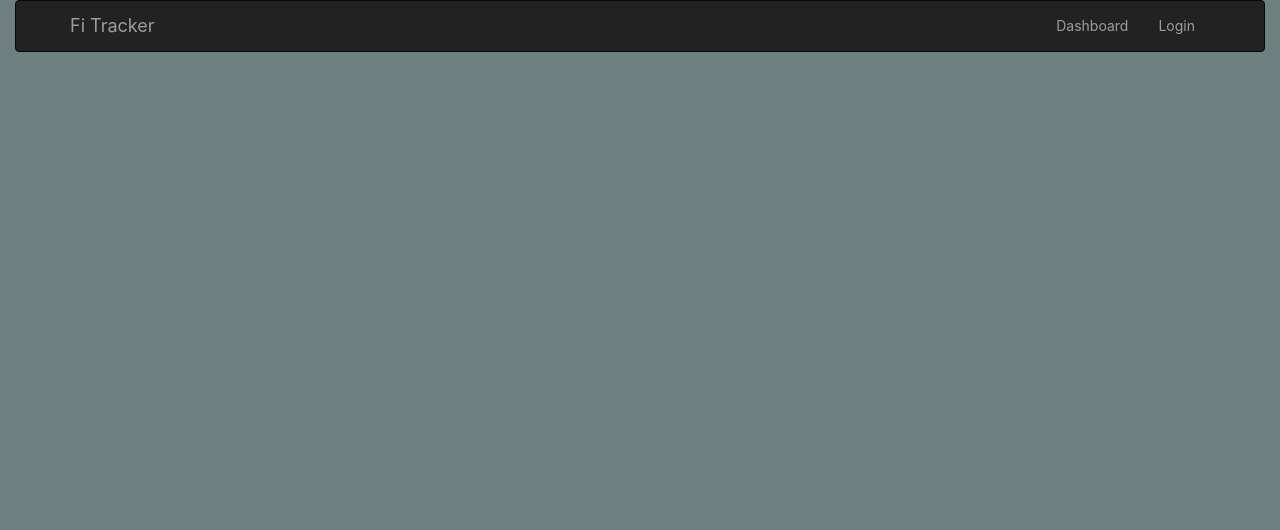
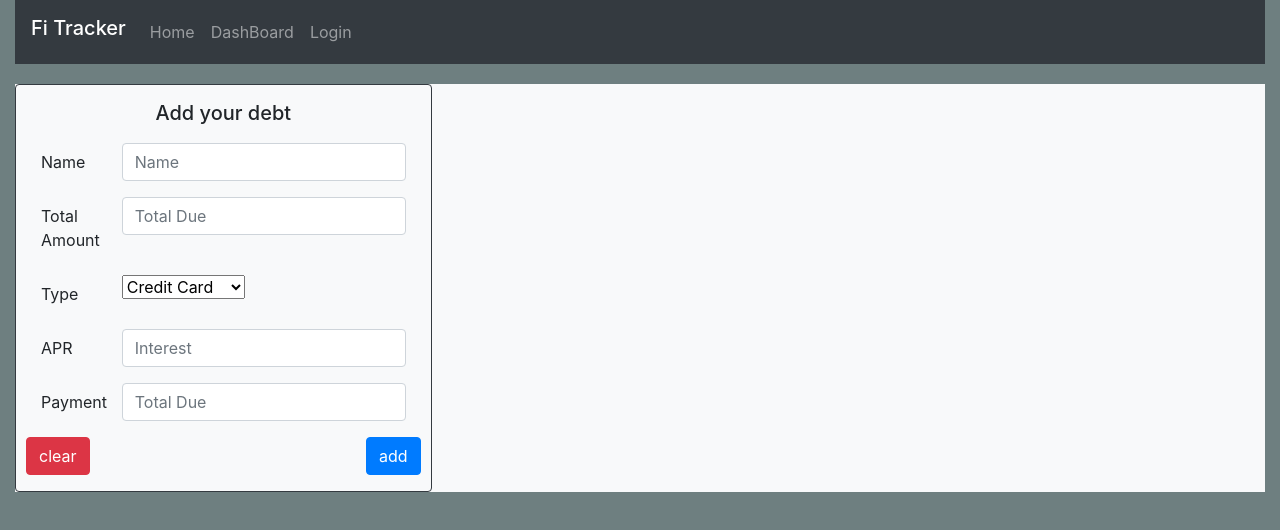
Before and after one commit to t3miLo/Fi-Tracker, a React (Create React App) app: page /dashboard in a window 1280 px wide. Shown: the top 530 px of the page. Built offline with nearby package versions, Linux system fonts and the light colour scheme.

Commit message:
finish the add debt component.

```diff
--- a/public/index.html
+++ b/public/index.html
@@ -5,11 +5,12 @@
     <link rel="shortcut icon" href="%PUBLIC_URL%/favicon.ico">
     <meta name="viewport" content="width=device-width, initial-scale=1, shrink-to-fit=no">
     <meta name="theme-color" content="#000000">
-  <!--  Bootstrap4
+  <!--  Bootstrap4  -->
     <link rel="stylesheet" href="https://maxcdn.bootstrapcdn.com/bootstrap/4.0.0/css/bootstrap.min.css" integrity="sha384-Gn5384xqQ1aoWXA+058RXPxPg6fy4IWvTNh0E263XmFcJlSAwiGgFAW/dAiS6JXm" crossorigin="anonymous">
-    -->
-    <!-- Bootstrap3.7-->
+
+    <!-- Bootstrap3.7
    <link rel="stylesheet" href="https://maxcdn.bootstrapcdn.com/bootstrap/3.3.7/css/bootstrap.min.css" integrity="sha384-BVYiiSIFeK1dGmJRAkycuHAHRg32OmUcww7on3RYdg4Va+PmSTsz/K68vbdEjh4u" crossorigin="anonymous">
+   -->
     <!--
       manifest.json provides metadata used when your web app is added to the
       homescreen on Android. See https://developers.google.com/web/fundamentals/web-app-manifest/
@@ -43,7 +44,7 @@
     -->
     <script src="https://code.jquery.com/jquery-3.2.1.slim.min.js" integrity="sha384-KJ3o2DKtIkvYIK3UENzmM7KCkRr/rE9/Qpg6aAZGJwFDMVNA/GpGFF93hXpG5KkN" crossorigin="anonymous"></script>
 <script src="https://cdnjs.cloudflare.com/ajax/libs/popper.js/1.12.9/umd/popper.min.js" integrity="sha384-ApNbgh9B+Y1QKtv3Rn7W3mgPxhU9K/ScQsAP7hUibX39j7fakFPskvXusvfa0b4Q" crossorigin="anonymous"></script>
-<script src="https://maxcdn.bootstrapcdn.com/bootstrap/3.3.7/js/bootstrap.min.js" integrity="sha384-Tc5IQib027qvyjSMfHjOMaLkfuWVxZxUPnCJA7l2mCWNIpG9mGCD8wGNIcPD7Txa" crossorigin="anonymous"></script>
-<!--<script src="https://maxcdn.bootstrapcdn.com/bootstrap/4.0.0/js/bootstrap.min.js" integrity="sha384-JZR6Spejh4U02d8jOt6vLEHfe/JQGiRRSQQxSfFWpi1MquVdAyjUar5+76PVCmYl" crossorigin="anonymous"></script>-->
+<!--<script src="https://maxcdn.bootstrapcdn.com/bootstrap/3.3.7/js/bootstrap.min.js" integrity="sha384-Tc5IQib027qvyjSMfHjOMaLkfuWVxZxUPnCJA7l2mCWNIpG9mGCD8wGNIcPD7Txa" crossorigin="anonymous"></script>-->
+<script src="https://maxcdn.bootstrapcdn.com/bootstrap/4.0.0/js/bootstrap.min.js" integrity="sha384-JZR6Spejh4U02d8jOt6vLEHfe/JQGiRRSQQxSfFWpi1MquVdAyjUar5+76PVCmYl" crossorigin="anonymous"></script>
   </body>
 </html>
--- a/src/App.js
+++ b/src/App.js
@@ -3,7 +3,8 @@ import { BrowserRouter, Route } from "react-router-dom";
 import "./App.css";
 import { Userlogin } from "./componets/LoginForm";
 import { NavBar } from "./componets/NavBar";
-
+import { DashBoard } from "./componets/DashBoard";
+import { Home } from "./componets/Home";
 
 class App extends Component {
   render() {
@@ -11,7 +12,10 @@ class App extends Component {
       <BrowserRouter>
         <div className="container-fluid">
           <NavBar />
-          <Route path="/login" component={Userlogin} className="text-center" />
+
+          <Route path="/" exact component={Home} />
+          <Route path="/dashboard" component={DashBoard} />
+          <Route path="/login" component={Userlogin} />
         </div>
       </BrowserRouter>
     );
--- /dev/null
+++ b/src/componets/AddDebt.js
@@ -0,0 +1,155 @@
+import React, { Component } from "react";
+
+const mTop = {
+  marginTop: "20px"
+};
+
+const fPadding = {
+  padding: "10px"
+};
+
+const lPadding = {
+  paddingLeft: "30px"
+};
+
+export class AddDebt extends Component {
+
+    constructor(props) {
+        super(props);
+
+        this.state = {
+          name: "",
+          totalAmount: "",
+          interest: "",
+          type: "",
+          minPayment: ""
+        };
+
+        this.handleChange = this.handleChange.bind(this);
+        // this.handleSubmit = this.handleSubmit.bind(this);
+      }
+
+      handleChange(event) {
+        const name = event.target.name;
+        const value = event.target.value;
+
+        this.setState({
+          [name]: value
+        });
+      }
+
+  render() {
+    return (
+      <div className="container-fluid" style={mTop}>
+        <div className="row h-100 bg-light">
+          <div className="col-md-4 border border-dark rounded">
+            <h5 className="text-center pt-3">Add your debt </h5>
+            <form style={fPadding} className="align-items-center">
+              {/* Name group */}
+              <div className="form-group row">
+                <label for="companyName" className="col-sm-2 col-form-label">
+                  Name
+                </label>
+                <div className="col-sm-10" style={lPadding}>
+                  <input
+                    type="text"
+                    className="form-control"
+                    id="companyName"
+                    placeholder="Name"
+                    value={this.state.value}
+                    onChange={this.handleChange}
+                  />
+                </div>
+              </div>
+              {/* Name group end */}
+              {/* Total Amount group */}
+              <div className="form-group row">
+                <label for="totalAmount" className="col-sm-2 col-form-label">
+                  Total Amount
+                </label>
+                <div className="col-sm-10" style={lPadding}>
+                  <input
+                    type="number"
+                    className="form-control"
+                    id="totalAmount"
+                    placeholder="Total Due"
+                    value={this.state.value}
+                    onChange={this.handleChange}
+                  />
+                </div>
+              </div>
+              {/* Total Amount group end */}
+              {/* Type group */}
+              <div className="form-group row">
+                <label for="debtType" className="col-sm-2 col-form-label">
+                  Type
+                </label>
+                <div style={lPadding}>
+                  <select id="debtType">
+                    <option value="creditcard">Credit Card</option>
+                    <option value="carloan">Car Loan</option>
+                    <option value="studentloan">Student Loan</option>
+                    <option value="homeloan">Home Loan</option>
+                  </select>
+                </div>
+              </div>
+              {/* Type group end */}
+              {/* APR group start */}
+              <div className="form-group row">
+                <label for="apr" className="col-sm-2 col-form-label">
+                  APR
+                </label>
+                <div className="col-sm-10" style={lPadding}>
+                  <input
+                    type="text"
+                    className="form-control"
+                    id="apr"
+                    placeholder="Interest"
+                    value={this.state.value}
+                    onChange={this.handleChange}
+                  />
+                </div>
+              </div>
+              {/* APR group end  */}
+              {/* MonthlyPayment group start */}
+              <div className="form-group row">
+                <label for="monthlyPayment" className="col-sm-2 col-form-label">
+                  Payment
+                </label>
+                <div className="col-sm-10" style={lPadding}>
+                  <input
+                    type="number"
+                    className="form-control"
+                    id="monthlyPayment"
+                    placeholder="Total Due"
+                    value={this.state.value}
+                    onChange={this.handleChange}
+                  />
+                </div>
+              </div>
+              {/* MonthlyPayment group end */}
+              <div className="form-group row float-left">
+                <div>
+                  <input
+                    className="btn btn-danger"
+                    type="reset"
+                    value="clear"
+                  />
+                </div>
+              </div>
+              <div className="form-group row float-right">
+                <div className="float-right">
+                  <input
+                    className="btn btn-primary"
+                    type="submit"
+                    value="add"
+                  />
+                </div>
+              </div>
+            </form>
+          </div>
+        </div>
+      </div>
+    );
+  }
+}
--- /dev/null
+++ b/src/componets/DashBoard.js
@@ -0,0 +1,14 @@
+import React, { Component } from "react";
+import { AddDebt } from "./AddDebt";
+
+export class DashBoard extends Component {
+
+
+  render() {
+    return (
+      <div>
+        <AddDebt />
+      </div>
+    );
+  }
+}
--- /dev/null
+++ b/src/componets/Home.js
@@ -0,0 +1,11 @@
+import React, { Component } from "react";
+
+export class Home extends Component {
+  render() {
+    return (
+      <div>
+        <h1> Home Page </h1>{" "}
+      </div>
+    );
+  }
+}
--- a/src/componets/LoginForm.js
+++ b/src/componets/LoginForm.js
@@ -14,6 +14,11 @@ const padding = {
 };
 
 const background = {
+  background: "gray"
+};
+
+const mTop = {
+  marginTop: "20px",
   background: "gray"
 };
 
@@ -46,18 +51,17 @@ export class Userlogin extends Component {
     return null;
   };
 
-  handleSubmit = (e) => {
+  handleSubmit = e => {
     e.preventDefault();
     const data = new FormData(e.target);
     console.log(data);
     console.log("Email Value : " + this.state.email);
     console.log("password Value : " + this.state.password);
-
   };
 
   render() {
     return (
-      <div id="loginForm" className="shawdow container-fluid" style={background}>
+      <div id="loginForm" className="shawdow container-fluid" style={mTop}>
         <Form horizontal onSubmit={this.handleSubmit}>
           <FormGroup controlId="formHorizontalEmail" style={padding}>
             <Col componentClass={ControlLabel} sm={2}>
--- a/src/componets/NavBar.js
+++ b/src/componets/NavBar.js
@@ -1,22 +1,43 @@
 import React, { Component } from "react";
-import { Navbar, Nav, NavItem } from "react-bootstrap";
-
+import { Link } from "react-router-dom";
 
 export class NavBar extends Component {
   render() {
     return (
-      <Navbar inverse collapseOnSelect>
-        <Navbar.Header>
-          <Navbar.Brand> Fi Tracker </Navbar.Brand> <Navbar.Toggle />
-        </Navbar.Header>
-        <Navbar.Collapse>
-          <Nav pullRight>
-            <NavItem href="/dashboard">Dashboard</NavItem>
+      <nav className="navbar navbar-expand-lg navbar-dark bg-dark">
+        <h3 className="navbar-brand">Fi Tracker</h3>
+        {/* Hamburger button for responsive design */}
+        <button
+          className="navbar-toggler"
+          type="button"
+          data-toggle="collapse"
+          data-target="#navbarNav"
+          aria-controls="navbarNav"
+          aria-expanded="false"
+          aria-label="Toggle navigation">
+          <span className="navbar-toggler-icon" />
+        </button>
 
-            <NavItem href="/login">Login</NavItem>
-          </Nav>
-        </Navbar.Collapse>
-      </Navbar>
+        <div className="collapse navbar-collapse" id="navbarNav">
+          <ul className="navbar-nav">
+            <li className="nav-item">
+              <Link className="nav-link" to="/">
+                Home
+              </Link>
+            </li>
+            <li className="nav-item">
+              <Link className="nav-link" to="/dashboard">
+                DashBoard
+              </Link>
+            </li>
+            <li className="nav-item">
+              <Link className="nav-link" to="/login">
+                Login
+              </Link>
+            </li>
+          </ul>
+        </div>
+      </nav>
     );
   }
 }
```
Also changed, not shown: src/logo.svg (deleted).
